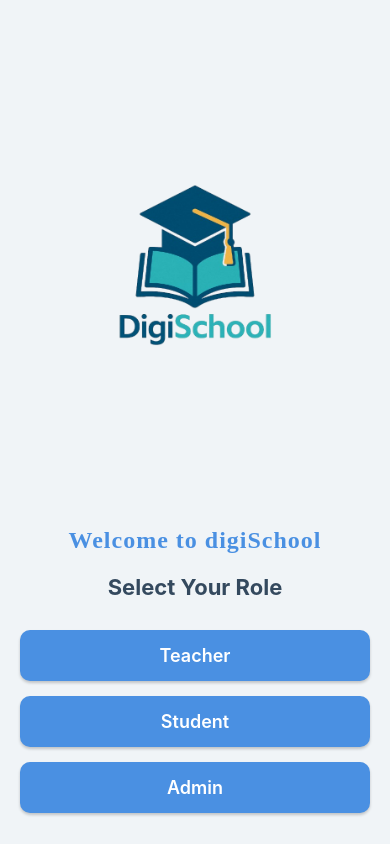
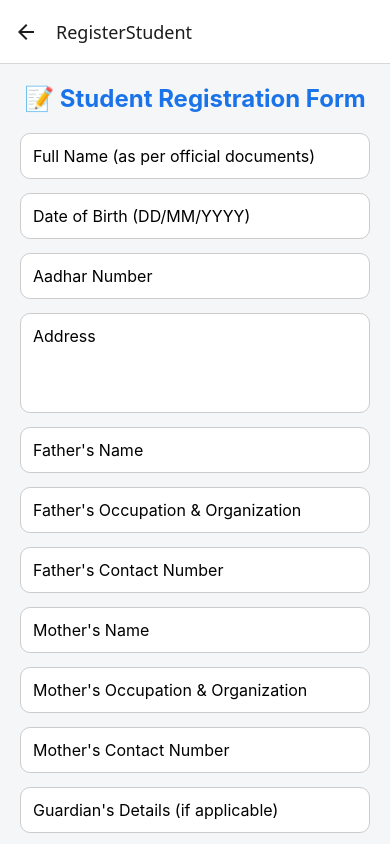
Before and after one commit to Deepanshu-Baghel/digiSchool1.0, a React Native app: screen /RegisterStudent in a window 390 px wide. Built offline with nearby package versions, Linux system fonts and the light colour scheme.

Commit message:
admin panal basic

```diff
--- /dev/null
+++ b/AdminScreen/AssignHomework.js
@@ -0,0 +1,16 @@
+import React from 'react';
+import { View, Text, StyleSheet } from 'react-native';
+
+export default function AssignHomework() {
+  return (
+    <View style={styles.container}>
+      <Text style={styles.title}>Assign Homework</Text>
+      {/* In future: file/image upload, class selection, homework details */}
+    </View>
+  );
+}
+
+const styles = StyleSheet.create({
+  container: { flex: 1, padding: 16 },
+  title: { fontSize: 22, fontWeight: 'bold', marginBottom: 20 },
+});
--- /dev/null
+++ b/AdminScreen/ClassStudentList.js
@@ -0,0 +1,16 @@
+import React from 'react';
+import { View, Text, StyleSheet } from 'react-native';
+
+export default function ClassStudentList() {
+  return (
+    <View style={styles.container}>
+      <Text style={styles.title}>Class-wise Student List</Text>
+      {/* Future logic to fetch and show students per class */}
+    </View>
+  );
+}
+
+const styles = StyleSheet.create({
+  container: { flex: 1, padding: 16 },
+  title: { fontSize: 22, fontWeight: 'bold', marginBottom: 20 },
+});
--- /dev/null
+++ b/AdminScreen/RegisterStudent.js
@@ -0,0 +1,137 @@
+// import React, { useState } from 'react';
+// import { View, Text, TextInput, TouchableOpacity, StyleSheet, Alert } from 'react-native';
+
+// export default function RegisterStudent() {
+//   const [name, setName] = useState('');
+//   const [email, setEmail] = useState('');
+//   const [className, setClassName] = useState('');
+//   const [password, setPassword] = useState('');
+
+//   const handleRegister = async () => {
+//     // Firebase logic will go here
+//     Alert.alert('Submit Pressed', `Name: ${name}, Class: ${className}`);
+//   };
+
+//   return (
+//     <View style={styles.container}>
+//       <Text style={styles.title}>Register Student</Text>
+
+//       <TextInput style={styles.input} placeholder="Student Name" value={name} onChangeText={setName} />
+//       <TextInput style={styles.input} placeholder="Email" value={email} onChangeText={setEmail} keyboardType="email-address" />
+//       <TextInput style={styles.input} placeholder="Class" value={className} onChangeText={setClassName} />
+//       <TextInput style={styles.input} placeholder="Password" value={password} onChangeText={setPassword} secureTextEntry />
+
+//       <TouchableOpacity style={styles.button} onPress={handleRegister}>
+//         <Text style={styles.buttonText}>Register Student</Text>
+//       </TouchableOpacity>
+//     </View>
+//   );
+// }
+
+// const styles = StyleSheet.create({
+//   container: { flex: 1, padding: 16 },
+//   title: { fontSize: 22, fontWeight: 'bold', marginBottom: 20 },
+//   input: { borderWidth: 1, borderColor: '#ccc', padding: 10, borderRadius: 8, marginBottom: 12 },
+//   button: { backgroundColor: '#007AFF', padding: 14, borderRadius: 8, alignItems: 'center' },
+//   buttonText: { color: '#fff', fontWeight: '600' },
+// });
+
+
+import React, { useState } from 'react';
+import { View, Text, TextInput, ScrollView, StyleSheet, TouchableOpacity, Alert } from 'react-native';
+
+export default function RegisterStudent() {
+  const [form, setForm] = useState({});
+
+  const handleChange = (key, value) => {
+    setForm(prev => ({ ...prev, [key]: value }));
+  };
+
+  const handleRegister = () => {
+    // Firebase logic to be added here
+    Alert.alert('Registration Submitted', 'Student registration data captured successfully.');
+  };
+
+  return (
+    <ScrollView contentContainerStyle={styles.container}>
+      <Text style={styles.header}>📝 Student Registration Form</Text>
+
+      {fields.map(({ label, key, placeholder, keyboardType, multiline }) => (
+        <TextInput
+          key={key}
+          style={[styles.input, multiline && styles.textArea]}
+          placeholder={placeholder || label}
+          value={form[key] || ''}
+          onChangeText={(value) => handleChange(key, value)}
+          keyboardType={keyboardType || 'default'}
+          multiline={multiline || false}
+        />
+      ))}
+
+      <TouchableOpacity style={styles.button} onPress={handleRegister}>
+        <Text style={styles.buttonText}>Submit Registration</Text>
+      </TouchableOpacity>
+    </ScrollView>
+  );
+}
+
+const fields = [
+  { label: 'Full Name (as per official documents)', key: 'fullName' },
+  { label: 'Date of Birth (DD/MM/YYYY)', key: 'dob' },
+  { label: 'Aadhar Number', key: 'aadhar', keyboardType: 'numeric' },
+  { label: 'Address', key: 'address', multiline: true },
+  { label: "Father's Name", key: 'fatherName' },
+  { label: "Father's Occupation & Organization", key: 'fatherOccupation' },
+  { label: "Father's Contact Number", key: 'fatherContact', keyboardType: 'phone-pad' },
+  { label: "Mother's Name", key: 'motherName' },
+  { label: "Mother's Occupation & Organization", key: 'motherOccupation' },
+  { label: "Mother's Contact Number", key: 'motherContact', keyboardType: 'phone-pad' },
+  { label: "Guardian's Details (if applicable)", key: 'guardianDetails' },
+  { label: 'Last Class Studied', key: 'lastClass' },
+  { label: 'Report Card (%)', key: 'reportCard', keyboardType: 'numeric' },
+  { label: 'Class Applied For', key: 'classApplied' },
+  { label: 'Admission Date (DD/MM/YYYY)', key: 'admissionDate' },
+  { label: 'Mode of Transport (School Bus/Private)', key: 'transport' },
+  { label: 'Sibling Info (if studying in same school)', key: 'siblingInfo' },
+  { label: 'Fee Concession/Scholarship (if any)', key: 'feeConcession' },
+  { label: 'Monthly/Quarterly Fee Details', key: 'feeStructure', multiline: true }
+];
+
+const styles = StyleSheet.create({
+  container: {
+    padding: 20,
+    backgroundColor: '#f4f6f8',
+  },
+  header: {
+    fontSize: 24,
+    fontWeight: '700',
+    marginBottom: 20,
+    color: '#1a73e8',
+    textAlign: 'center'
+  },
+  input: {
+    borderWidth: 1,
+    borderColor: '#ccc',
+    borderRadius: 10,
+    padding: 12,
+    backgroundColor: '#fff',
+    marginBottom: 14,
+    fontSize: 16,
+  },
+  textArea: {
+    height: 100,
+    textAlignVertical: 'top'
+  },
+  button: {
+    backgroundColor: '#1a73e8',
+    padding: 16,
+    borderRadius: 12,
+    alignItems: 'center',
+    marginTop: 10
+  },
+  buttonText: {
+    color: '#fff',
+    fontWeight: '600',
+    fontSize: 16,
+  }
+});
--- /dev/null
+++ b/AdminScreen/SendNotification.js
@@ -0,0 +1,16 @@
+import React from 'react';
+import { View, Text, StyleSheet } from 'react-native';
+
+export default function SendNotification() {
+  return (
+    <View style={styles.container}>
+      <Text style={styles.title}>Send Notification</Text>
+      {/* Future: message input, class/individual selection, push via FCM */}
+    </View>
+  );
+}
+
+const styles = StyleSheet.create({
+  container: { flex: 1, padding: 16 },
+  title: { fontSize: 22, fontWeight: 'bold', marginBottom: 20 },
+});
--- a/navigation/AppNavigator.js
+++ b/navigation/AppNavigator.js
@@ -19,6 +19,14 @@ import FeesScreen from '../FunctionsScreen/FeesScreen';
 import ProgressScreen from '../FunctionsScreen/ProgressScreen';
 import QuizScreen from '../FunctionsScreen/QuizScreen';
 import TeachersScreen from '../FunctionsScreen/TeachersScreen';
+
+
+
+import RegisterStudent from '../AdminScreen/RegisterStudent';
+import ClassStudentList from '../AdminScreen/ClassStudentList';
+import AssignHomework from '../AdminScreen/AssignHomework';
+import SendNotification from '../AdminScreen/SendNotification';
+
 
 const Stack = createNativeStackNavigator();
 
@@ -43,6 +51,13 @@ export default function AppNavigator() {
       <Stack.Screen name="Progress" component={ProgressScreen} />
       <Stack.Screen name="Quiz" component={QuizScreen} />
       <Stack.Screen name="Teachers" component={TeachersScreen} />
+
+
+      <Stack.Screen name="RegisterStudent" component={RegisterStudent} />
+      <Stack.Screen name="ClassStudentList" component={ClassStudentList} />
+      <Stack.Screen name="AssignHomework" component={AssignHomework} />
+      <Stack.Screen name="SendNotification" component={SendNotification} />
+
     </Stack.Navigator>
   );
 }
--- a/screens/AdminHomeScreen.js
+++ b/screens/AdminHomeScreen.js
@@ -1,90 +1,56 @@
 import React from 'react';
-import { View, Text, StyleSheet } from 'react-native';
+import { View, Text, StyleSheet, TouchableOpacity, ScrollView } from 'react-native';
+import { useNavigation } from '@react-navigation/native';
 
 export default function AdminHomeScreen() {
+  const navigation = useNavigation();
+
   return (
-    <View style={styles.container}>
-      <Text style={styles.text}>Welcome, Admin 👑</Text>
-    </View>
+    <ScrollView contentContainerStyle={styles.container}>
+      <Text style={styles.header}>Welcome, Admin 👑</Text>
+
+      <TouchableOpacity style={styles.card} onPress={() => navigation.navigate('RegisterStudent')}>
+        <Text style={styles.cardText}>➕ Register Student</Text>
+      </TouchableOpacity>
+
+      <TouchableOpacity style={styles.card} onPress={() => navigation.navigate('ClassStudentList')}>
+        <Text style={styles.cardText}>📋 View Class-wise Students</Text>
+      </TouchableOpacity>
+
+      <TouchableOpacity style={styles.card} onPress={() => navigation.navigate('AssignHomework')}>
+        <Text style={styles.cardText}>📤 Assign Homework</Text>
+      </TouchableOpacity>
+
+      <TouchableOpacity style={styles.card} onPress={() => navigation.navigate('SendNotification')}>
+        <Text style={styles.cardText}>🔔 Send Notifications</Text>
+      </TouchableOpacity>
+    </ScrollView>
   );
 }
 
 const styles = StyleSheet.create({
-  container: { flex: 1, justifyContent: 'center', alignItems: 'center' },
-  text: { fontSize: 24, fontWeight: 'bold' },
+  container: {
+    padding: 16,
+    paddingTop: 40,
+    alignItems: 'center',
+  },
+  header: {
+    fontSize: 26,
+    fontWeight: 'bold',
+    marginBottom: 24,
+  },
+  card: {
+    backgroundColor: '#007AFF',
+    padding: 20,
+    borderRadius: 12,
+    marginVertical: 10,
+    width: '90%',
+    alignItems: 'center',
+    elevation: 3,
+  },
+  cardText: {
+    color: '#fff',
+    fontSize: 18,
+    fontWeight: '600',
+  },
 });
-
-
-// // screens/AdminAssignAccessScreen.tsx
-// import React, { useEffect, useState } from 'react';
-// import { View, Text, FlatList, Button, StyleSheet, Picker } from 'react-native';
-// import { ref, onValue, update } from 'firebase/database';
-// import { database } from '../services/firebaseConfig';
-
-// export default function AdminAssignAccessScreen() {
-//   const [teachers, setTeachers] = useState([]);
-//   const [selectedClasses, setSelectedClasses] = useState({});
-
-//   useEffect(() => {
-//     const usersRef = ref(database, 'users');
-//     onValue(usersRef, snapshot => {
-//       const data = snapshot.val();
-//       const teacherList = [];
-
-//       for (let id in data) {
-//         if (data[id].role === 'Teacher') {
-//           teacherList.push({ id, ...data[id] });
-//         }
-//       }
-
-//       setTeachers(teacherList);
-//     });
-//   }, []);
-
-//   const handleAssign = (teacherId) => {
-//     const assignedClass = selectedClasses[teacherId];
-//     if (assignedClass) {
-//       update(ref(database, `users/${teacherId}`), { assignedClass });
-//       alert(`Assigned ${assignedClass} to teacher`);
-//     } else {
-//       alert('Please select a class first.');
-//     }
-//   };
-
-//   const renderItem = ({ item }) => (
-//     <View style={styles.card}>
-//       <Text style={styles.name}>{item.name}</Text>
-//       <Picker
-//         selectedValue={selectedClasses[item.id]}
-//         onValueChange={(value) => setSelectedClasses({ ...selectedClasses, [item.id]: value })}
-//         style={styles.picker}
-//       >
-//         <Picker.Item label="Select Class" value="" />
-//         <Picker.Item label="Class 1" value="Class 1" />
-//         <Picker.Item label="Class 2" value="Class 2" />
-//         <Picker.Item label="Class 3" value="Class 3" />
-//         {/* Add more classes as needed */}
-//       </Picker>
-//       <Button title="Assign" onPress={() => handleAssign(item.id)} />
-//     </View>
-//   );
-
-//   return (
-//     <View style={styles.container}>
-//       <Text style={styles.title}>Assign Classes to Teachers</Text>
-//       <FlatList
-//         data={teachers}
-//         keyExtractor={(item) => item.id}
-//         renderItem={renderItem}
-//       />
-//     </View>
-//   );
-// }
-
-// const styles = StyleSheet.create({
-//   container: { flex: 1, padding: 16 },
-//   title: { fontSize: 22, fontWeight: 'bold', marginBottom: 16, textAlign: 'center' },
-//   card: { padding: 12, borderWidth: 1, borderRadius: 8, marginBottom: 12 },
-//   name: { fontSize: 18, fontWeight: '500', marginBottom: 8 },
-//   picker: { height: 40, borderColor: '#ccc', borderWidth: 1, marginBottom: 8 },
-// });
```
Also changed, not shown: screens/LoginScreen.js (line endings or trailing spaces).
